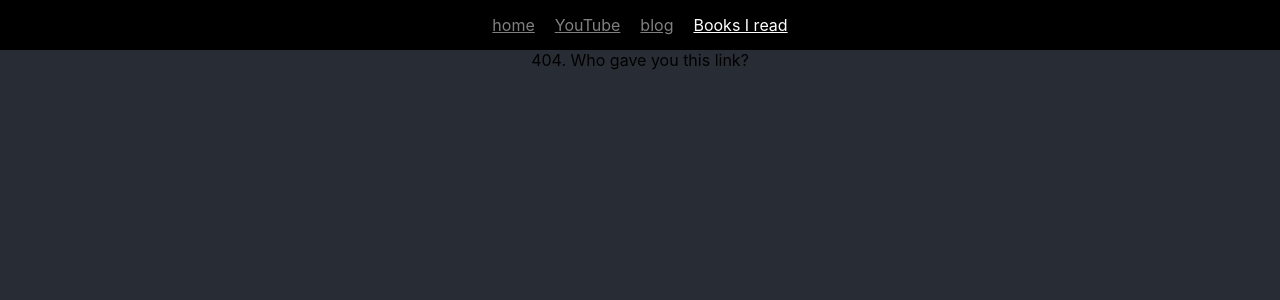
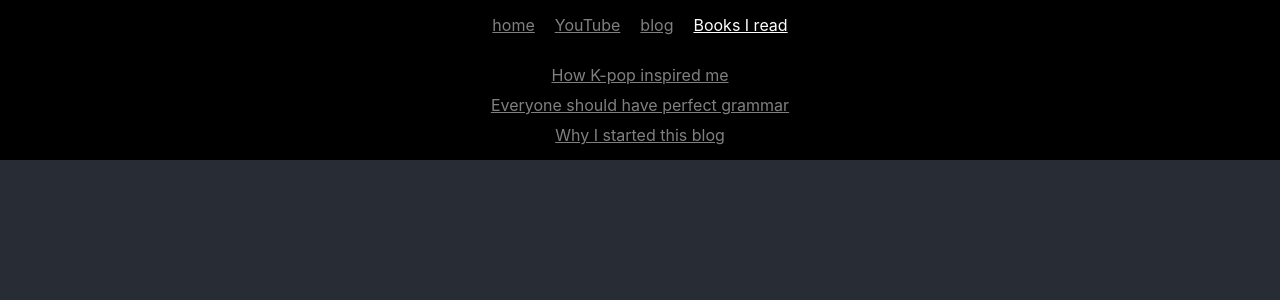
Before and after one commit to jpabadir/jpabadir.github.io, a React (Create React App) app: page /books-i-read in a window 1280 px wide. Before the commit this address had no page. Shown: the top 300 px of the page. Built offline with nearby package versions, Linux system fonts and the light colour scheme.

Commit message:
Add books skeleton

```diff
--- a/src/index.js
+++ b/src/index.js
@@ -5,22 +5,23 @@ import App from './App';
 import reportWebVitals from './reportWebVitals';
 import { BrowserRouter, Routes, Route } from 'react-router-dom';
 import Blog from './routes/blog';
+import Books from './routes/books-i-read';
 import blogsData from './blogs.json';
 import Article from './Article';
-import linkify from './helpers'
+import linkify from './helpers';
 
 ReactDOM.render(
   <BrowserRouter>
     <Routes>
       <Route path="/" element={<App />}>
         <Route index element={<div>Welcome, young friend.</div>} />
-        <Route path="YouTube" element={<div>I'll put my channel here in a second.</div>} />
         <Route path="blog" element={<Blog />}>
           <Route index element={<div>Welcome to the blog</div>} />
           {blogsData.map((blog) => (
             <Route key={blog.title} path={linkify(blog.title)} element={<Article content={blog.content} />} />
           ))}
         </Route>
+        <Route path="books-i-read" element={<Books>I'll put my channel here in a second.</Books>} />
         <Route path="*" element={<div>404. Who gave you this link?</div>} />
       </Route>
     </Routes>
--- /dev/null
+++ b/src/routes/books-i-read.js
@@ -0,0 +1,19 @@
+import { NavLink, Outlet } from 'react-router-dom';
+import blogsData from '../blogs.json';
+
+export default function Books() {
+  return (
+    <div>
+      <div class="navbar">
+        {blogsData.map((blog) => (
+          <div key={blog.title}>
+            <NavLink className="NavLink" to={blog.title.replace(/\s+/g, '-').toLowerCase()}>
+              {blog.title}
+            </NavLink>
+          </div>
+        ))}
+      </div>
+      <Outlet />
+    </div>
+  );
+}
```
